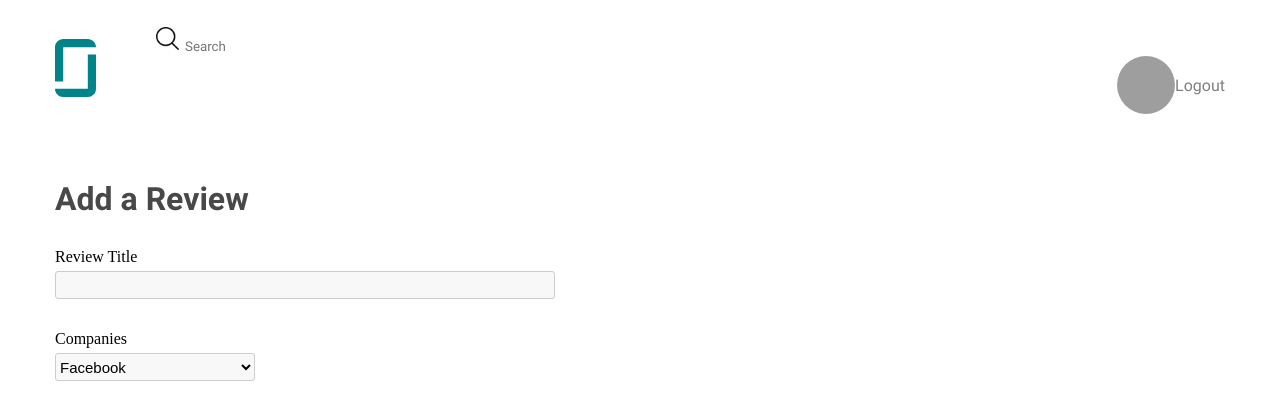
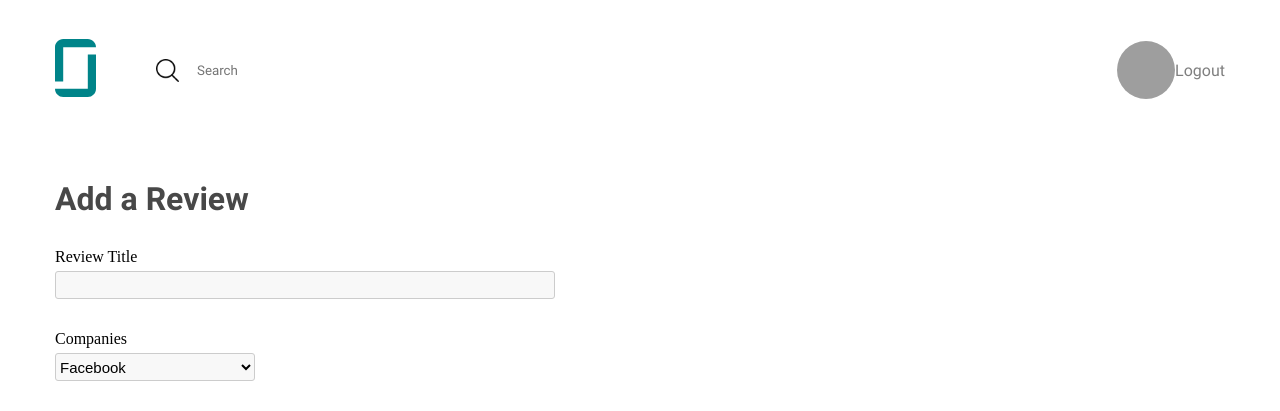
Before and after one commit to codebase-berkeley/code-door, a Django app: page /codedoor/createreview in a window 1280 px wide. Shown: the top 411 px of the page. Run offline with Django 3.2, Linux system fonts and the light colour scheme; a user stored in the database is signed in; data comes from the database, SQL or seed files in the repository; parts of the project's set-up code (start-up, migrations or seed data) failed here and were passed over; some web fonts are replaced; grey boxes are pictures that could not be loaded.

Commit message:
css of top search bar

```diff
--- a/codedoor/static/css/base.css
+++ b/codedoor/static/css/base.css
@@ -109,3 +109,13 @@ button:hover {
     width: 80%;
 
 }
+
+#topsearch {
+    display: flex;
+    align-items: center;
+    justify-content: flex-start;
+}
+
+#topsearch > .item {
+    margin-right: 1em;
+}
--- a/codedoor/static/css/basehomepage.css
+++ b/codedoor/static/css/basehomepage.css
@@ -7,6 +7,7 @@
   width: 83%;
   height: 35px;
   font-size: 15px;
+  outline: 0;
 }
 
 #search {
@@ -20,6 +21,7 @@
   padding: 15px 15px;
   box-shadow:  0 1px 3px rgba(0, 0, 0, 0.06), 0 1px 2px rgba(0, 0, 0, 0.12);
 }
+
 
 #subtitle {
   font-size: 25px;
--- a/codedoor/templates/codedoor/base.html
+++ b/codedoor/templates/codedoor/base.html
@@ -27,6 +27,7 @@
 					<input id="searchtype" name="query" type="text" placeholder='Search'>
 					</form>
 				</div>
+			</div>
 
 			<div class="nav-right">
 				{% if request.user.is_authenticated %}
```
